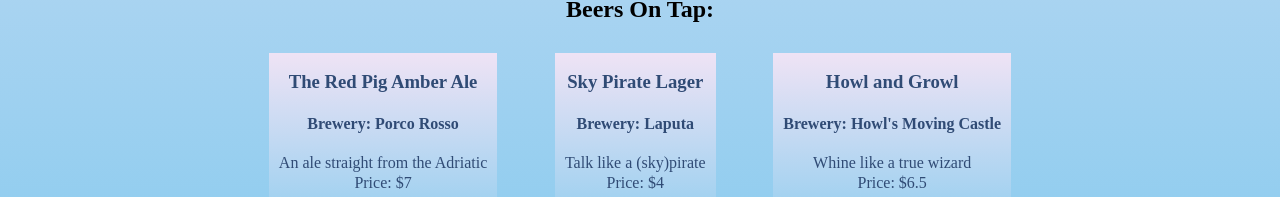
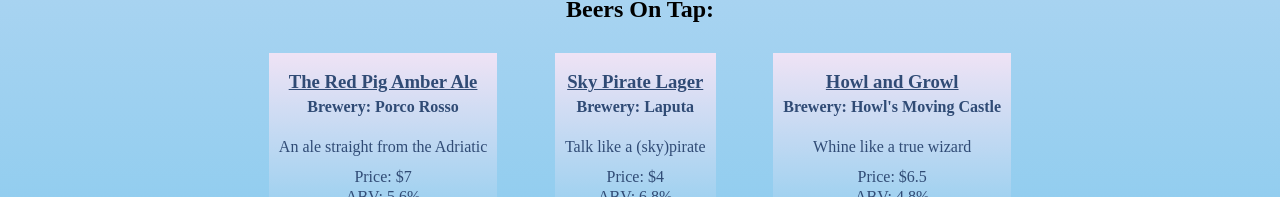
Before and after one commit to K-Banks/tap-room-react, a React app: page /#/ in a window 1280 px wide. Shown: the part 755-952 px from the top of the page. Built offline with nearby package versions, Linux system fonts and the light colour scheme.

Commit message:
update styling of keg component

```diff
--- a/src/components/Keg/Keg.css
+++ b/src/components/Keg/Keg.css
@@ -4,6 +4,20 @@
   color: #304b75;
   padding-left: 10px;
   padding-right: 10px;
+}
+
+.description {
+  padding-bottom: 10px;
+}
+
+h4 {
+  margin-top: 5px;
+  font-weight: 550;
+}
+
+h3 {
+    margin-bottom: 5px;
+    text-decoration: underline;
 }
 
 .keg p {
--- a/src/components/Keg/Keg.jsx
+++ b/src/components/Keg/Keg.jsx
@@ -4,7 +4,7 @@
 
 function Keg(props){
   let admin = null;
-  let description = <p>{props.description}</p>;
+  let description = <p className={styles.description}>{props.description}</p>;
   if (props.currentRouterPath != null) {
     admin = <div className={styles.button}><button onClick={() => {props.onPurchasePint(props.kegId);}}>Purchase</button><button>Edit</button></div>;
     description = null;
```
